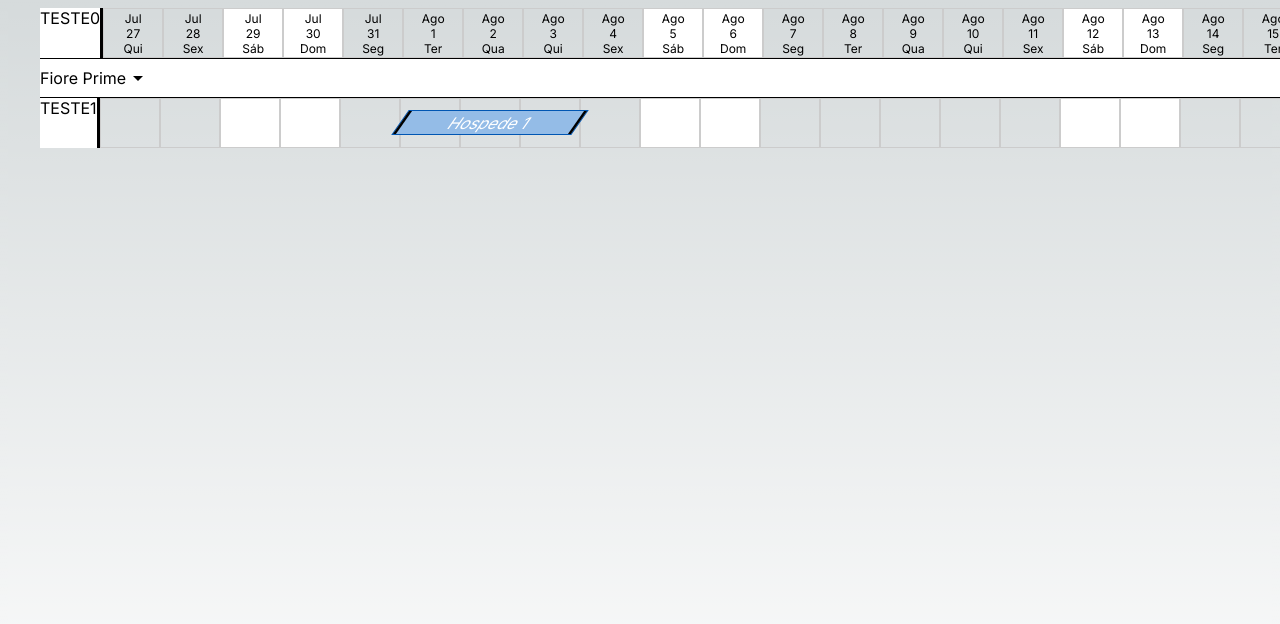
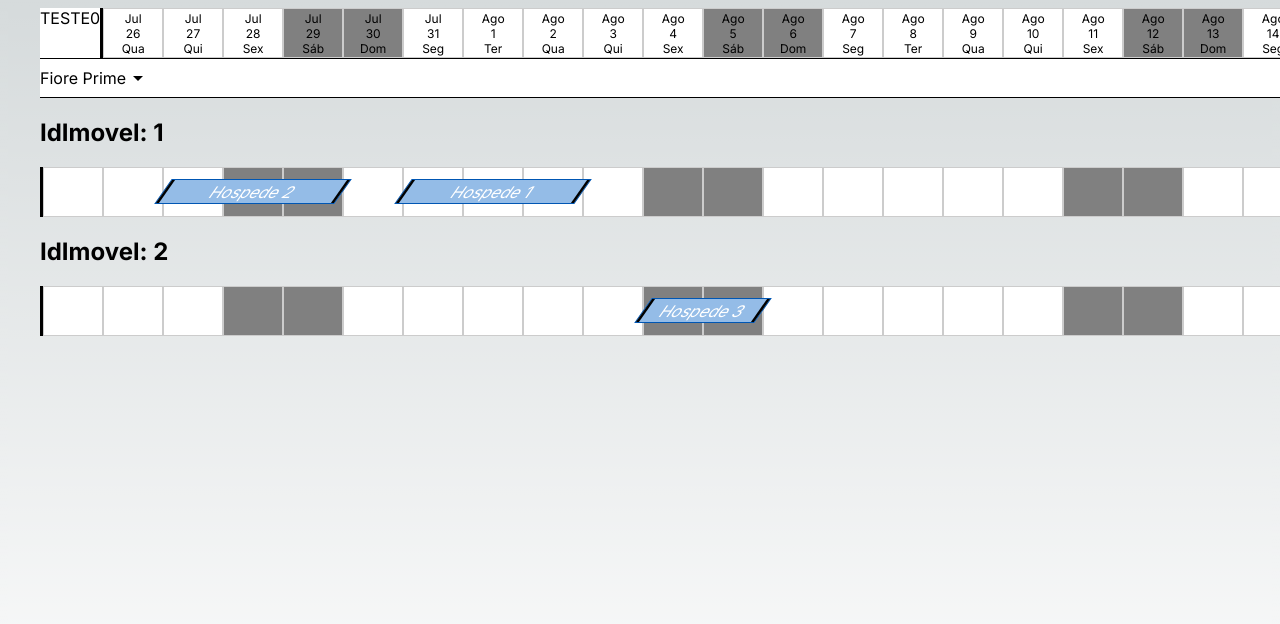
Before and after one commit to DiegoNobre0/Calendar-Componente-React.NextJS, a Next.js app: page / in a window 1280 px wide. Shown: the top 624 px of the page. Built offline with nearby package versions, Linux system fonts and the light colour scheme.

Commit message:
Calendario com 2 hospedes cadastrados

```diff
--- a/src/app/page.module.css
+++ b/src/app/page.module.css
@@ -77,6 +77,8 @@
   overflow: auto;
 }
 
+
+
 .day {
   width: 60px;
   height: 50px;
@@ -107,6 +109,7 @@
 } */
 
 
+
 .preview {
   position: absolute;
   top: 0;
--- a/src/app/page.tsx
+++ b/src/app/page.tsx
@@ -14,30 +14,69 @@ import React, { useEffect, useRef, useState } from "react";
 import ArrowDropDownIcon from '@mui/icons-material/ArrowDropDown';
 import { log } from 'console';
 
+interface Reservation {
+  IdReserva: number;
+  Cliente: string;
+  IdImovel: number;
+  NumeroImovel: string;
+  NomeHotel: string;
+  IdHotel: number;
+  CheckIn: string;
+  CheckOut: string;
+}
+
 export default function Home() {
 
   const [reservations, setReservations] = useState([
     {
-      IdReserva: 2,
+      IdReserva: 1,
       Cliente: "Hospede 1",
       IdImovel: 1,
-      NumeroImovel: "TESTE1",
+      NumeroImovel: "QUARTO 1",
       NomeHotel: "Fiore Prime",
       IdHotel: 1,
       CheckIn: "2023-08-01",
       CheckOut: "2023-08-03"
     },
-    //  {
-    //   IdReserva: 2,
-    //   Cliente: "Hospede 2",
-    //   IdImovel: 2,
-    //   NumeroImovel: "TESTE2",
-    //   NomeHotel: "Fiore Prime",
-    //   IdHotel: 1,
-    //   CheckIn: "2023-08-05",
-    //   CheckOut: "2023-08-06"
-    // }
+
+    {
+      IdReserva: 2,
+      Cliente: "Hospede 2",
+      IdImovel: 1,
+      NumeroImovel: "QUARTO 1",
+      NomeHotel: "Fiore Prime",
+      IdHotel: 1,
+      CheckIn: "2023-07-28",
+      CheckOut: "2023-07-30"
+    },
+
+     {
+      IdReserva: 3,
+      Cliente: "Hospede 3",
+      IdImovel: 2,
+      NumeroImovel: "QUARTO 2",
+      NomeHotel: "Fiore Prime",
+      IdHotel: 1,
+      CheckIn: "2023-08-05",
+      CheckOut: "2023-08-06"
+    }
   ]);
+
+  const groupedReservations : any = groupReservationsByImovel(reservations);
+
+  function groupReservationsByImovel(reservations: any[]) {
+    const groupedReservations: { [key: number]: any[] } = {};
+
+    reservations.forEach((reservation: any) => {
+      const { IdImovel } = reservation;
+      if (!groupedReservations[IdImovel]) {
+        groupedReservations[IdImovel] = [];
+      }
+      groupedReservations[IdImovel].push(reservation);
+    });
+    console.log(groupedReservations)
+    return groupedReservations;
+  }
 
   const dataInicio: any = new Date('2023-07-26');
   const dataFim: any = new Date('2023-08-30');
@@ -49,9 +88,14 @@ export default function Home() {
 
   const datasIntervalo: any = [];
 
-  for (let i = 1; i <= intervalo; i++) {
+  for (let i = 0; i <= intervalo; i++) {
+    if(i == 0){
       const data = new Date(dataInicio);
       data.setDate(dataInicio.getDate() + i);
+      datasIntervalo.push(data);
+    }
+      const data = new Date(dataInicio);
+      data.setDate(dataInicio.getDate() + i + 1);
       datasIntervalo.push(data);
   }
 
@@ -93,18 +137,18 @@ export default function Home() {
     setDragging(false);
   };
 
-  const [mouseCheckIn, setMouseCheckIn] = useState<any>(reservations[0].CheckIn);
-  const [mouseCheckOut, setMouseCheckOut] = useState<any>(reservations[0].CheckOut);
+  const handleMouseDown = (event: any, isCheckIn: any, reservationIndex: any) => {
+    event.preventDefault();
 
-  const handleMouseDown = (event: any, isCheckIn: any, reservationIndex: number) => {
-    event.preventDefault();
-    const reservation = reservations[reservationIndex];
+    const id = parseInt(reservationIndex);
+
+    const reservation: any = reservations.find((reservation) => reservation.IdReserva === id);
 
     const checkInDate = new Date(reservation.CheckIn);
     const checkOutDate = new Date(reservation.CheckOut);
 
-    const checkInIndex = (datasIntervalo.findIndex((date: any) => date.getTime() === checkInDate.getTime()) + 1);
-    const checkOutIndex = (datasIntervalo.findIndex((date: any) => date.getTime() === checkOutDate.getTime()) + 1);
+    const checkInIndex = (datasIntervalo.findIndex((date: any) => date.getTime() === checkInDate.getTime()));
+    const checkOutIndex = (datasIntervalo.findIndex((date: any) => date.getTime() === checkOutDate.getTime()));
 
     const startX = event.clientX;
     const startLeft = (isCheckIn ? checkInIndex : checkOutIndex) * dayWidth;
@@ -114,7 +158,7 @@ export default function Home() {
       const offsetX = event.clientX - startX;
       const newLeft =  offsetX + startLeft ;
 
-      const newDay = Math.max(1, Math.min(datasIntervalo.length, Math.floor(newLeft / dayWidth) + 1));
+      const newDay = Math.max(1, Math.min(datasIntervalo.length, Math.floor(newLeft / dayWidth)));
 
       let checkInDate: number;
       let checkOutDate: number;
@@ -128,17 +172,16 @@ export default function Home() {
         checkOutDate = newDay
       }
 
-      console.log(checkInDate,checkOutDate)
-      setReservations(reservation => reservation.map((_reservaton, index) => {
-        if (index === reservationIndex) {
-          return {
-            ..._reservaton,
-            CheckIn: datasIntervalo[checkInDate],
-            CheckOut: datasIntervalo[checkOutDate]
+      setReservations(reservation => {
+        reservation.forEach((_reservation) => {
+          if (_reservation.IdReserva === id && checkInDate !== checkOutDate) {
+            _reservation.CheckIn = datasIntervalo[checkInDate];
+            _reservation.CheckOut = datasIntervalo[checkOutDate];
           }
-        }
-        return _reservaton
-      }))
+        });
+
+        return [...reservation];
+      });
 
     };
 
@@ -160,36 +203,34 @@ export default function Home() {
   };
 
 
-  const handleDayDrop = (event: any, day: any, reservationIndex: number) => {
+  const handleDayDrop = (event: any, day: any, reservationIndex: any) => {
     debugger
     event.preventDefault();
 
-    const reservation = reservations[reservationIndex];
-    debugger
+    const id = parseInt(reservationIndex);
+
+    const reservation: any = reservations.find((reservation) => reservation.IdReserva === id);
+
     const checkInDate = new Date(reservation.CheckIn);
     const checkOutDate = new Date(reservation.CheckOut);
 
     const checkInIndex = (datasIntervalo.findIndex((date: any) => date.getTime() === checkInDate.getTime()) + 1);
     const checkOutIndex = (datasIntervalo.findIndex((date: any) => date.getTime() === checkOutDate.getTime()) + 1);
 
-    debugger
     const newCheckIn = day;
-    const newCheckOut = newCheckIn + (checkInIndex - checkOutIndex - 2);
+    const newCheckOut = newCheckIn + (checkOutIndex - checkInIndex);
 
     datasIntervalo[newCheckIn]
     datasIntervalo[newCheckOut]
 
-
-    // Ao fazer o drop esta aumentando o tamanho da width
-    setReservations(reservation => reservation.map((_reservaton, index) => {
-      if (index === reservationIndex) {
+    setReservations(reservation => reservation.map((_reservaton) => {
+      if (_reservaton.IdReserva === id && newCheckIn !== newCheckOut) {
         return {
           ..._reservaton,
           CheckIn: datasIntervalo[newCheckIn],
           CheckOut: datasIntervalo[newCheckOut]
         }
       }
-
       return _reservaton
     }))
   };
@@ -198,26 +239,34 @@ export default function Home() {
     setAccordionOpen(!accordionOpen);
   };
 
-  useEffect(() => {
-  },[])
-
   const convertCheckIn = (dateIn: any) => {
     let CheckIn = new Date(dateIn);
     let convertCheckIn = datasIntervalo.findIndex((date: any) => date.getTime() === CheckIn.getTime());
-    let teste = (convertCheckIn);
-    console.log(teste)
-    return (convertCheckIn);
+    return convertCheckIn;
   }
 
 
   const convertCheckOut = (dateOut: any) => {
     let CheckOut = new Date(dateOut);
     let convertCheckOut = datasIntervalo.findIndex((date: any) => date.getTime() === CheckOut.getTime());
-    let teste = ( convertCheckOut);
-    console.log(teste)
-    console.log(datasIntervalo)
-    return (convertCheckOut);
+    return convertCheckOut;
   }
+
+
+  const teste = (id: any) => {
+    Object.keys(groupedReservations).forEach((idImovel) => {
+      const reservationsForImovel = groupedReservations[idImovel];
+
+      // Itere sobre as reservas em um determinado quarto.
+      reservationsForImovel.forEach((reservation : any) => {
+        console.log(reservation)
+        const cliente = reservation.Cliente;
+        console.log(`Quarto: ${reservation.NumeroImovel}, Hóspede: ${cliente}`);
+      });
+    });
+
+    return "a";
+  };
 
   return (
     <main className={styles.main}>
@@ -236,7 +285,7 @@ export default function Home() {
                   <div
                     key={index}
                     className={`${styles.day} ${styles.draggingOver}`}
-                    style={{ backgroundColor: (diasAbreviados[date.getDay()] === 'Dom' || diasAbreviados[date.getDay()] === 'Sáb') ? 'white' : 'transparent' }}
+                    style={{ backgroundColor: (diasAbreviados[date.getDay()] === 'Dom' || diasAbreviados[date.getDay()] === 'Sáb') ? 'gray' : 'white' }}
                   >
                     <span style={{ userSelect: 'none' }}>{mesesAbreviados[date.getMonth()]}</span>
                     <span style={{ textAlign: 'center', userSelect: 'none' }}>{date.getDate()}</span>
@@ -255,24 +304,24 @@ export default function Home() {
         </div>
         {accordionOpen && (
   <div>
-            {reservations.map((reservation: any, reservationIndex: any) => (
-              <div
-                key={reservationIndex}
-                style={{ marginBottom: '20px' }}
-              >
+    {Object.keys(groupedReservations).map((idImovel: any, reservationIndex: any, reservation: any) => (
+      <div key={idImovel}>
+        <h2>IdImovel: {idImovel}</h2>
+          <div>
+            <div style={{ marginBottom: '20px' }}>
               <div style={{ display: 'flex', overflow: 'hidden' }} ref={(element) => {
                 div2.current[reservationIndex] = element as any
               }} onScroll={onScroll}>
-                  <div style={{ width: '10rem', backgroundColor: '#fff', borderRight: 'solid 3px' }}>{reservation.NumeroImovel}</div>
-                  <div className={styles.calendar} >
-                    <div className={styles.daysContainer} >
+                <div style={{ width: '10rem', backgroundColor: '#fff', borderRight: 'solid 3px' }}></div>
+                <div className={styles.calendar}>
+                  <div className={styles.daysContainer}>
                     {datasIntervalo.map((date: any, index: any) => (
                       <div
                         key={index}
                         className={`${styles.day} ${styles.draggingOver}`}
                         onDragOver={(event) => event.preventDefault()}
-                          onDrop={(event) => handleDayDrop(event, index, reservationIndex)}
-                          style={{ backgroundColor: (diasAbreviados[date.getDay()] === 'Dom' || diasAbreviados[date.getDay()] === 'Sáb') ? 'white' : 'transparent' }}
+                        onDrop={(event) => handleDayDrop(event, index, reservation.IdReserva)}
+                        style={{ backgroundColor: (diasAbreviados[date.getDay()] === 'Dom' || diasAbreviados[date.getDay()] === 'Sáb') ? 'gray' : 'white' }}
                       >
                         <span className={styles.clipPath}>{mesesAbreviados[date.getMonth()]}</span>
                         <span className={styles.clipPath} style={{ textAlign: 'center' }}>{date.getDate()}</span>
@@ -280,6 +329,7 @@ export default function Home() {
                       </div>
                     ))}
 
+                    {groupedReservations[idImovel].map((reservation: any) => (
                       <div
                         className={`${styles.guest} ${styles.draggingGuest}`}
                         style={{
@@ -291,8 +341,6 @@ export default function Home() {
                           justifyContent: 'space-between'
                         }}
                         draggable
-                      // onDragStart={handleGuestDragStart}
-                      // onDragEnd={handleGuestDragEnd}
                       >
                         <div
                           className={styles.checkInOut}
@@ -303,7 +351,7 @@ export default function Home() {
                             height: '100%',
                             width: '3px'
                           }}
-                          onMouseDown={(e) => handleMouseDown(e, true, reservationIndex)}
+                          onMouseDown={(e) => handleMouseDown(e, true, reservation)}
                         >
                         </div>
                         <span>{reservation.Cliente}</span>
@@ -316,8 +364,11 @@ export default function Home() {
                             height: '100%',
                             width: '3px'
                           }}
-                          onMouseDown={(e) => handleMouseDown(e, false, reservationIndex)}
+                          onMouseDown={(e) => handleMouseDown(e, false, reservation)}
                         >
+                        </div>
+                      </div>
+                    ))}
                   </div>
                 </div>
               </div>
@@ -327,6 +378,7 @@ export default function Home() {
     ))}
   </div>
 )}
+
       </div>
     </main>
   )
```
Lines whose indentation alone changed are shown as unchanged.
